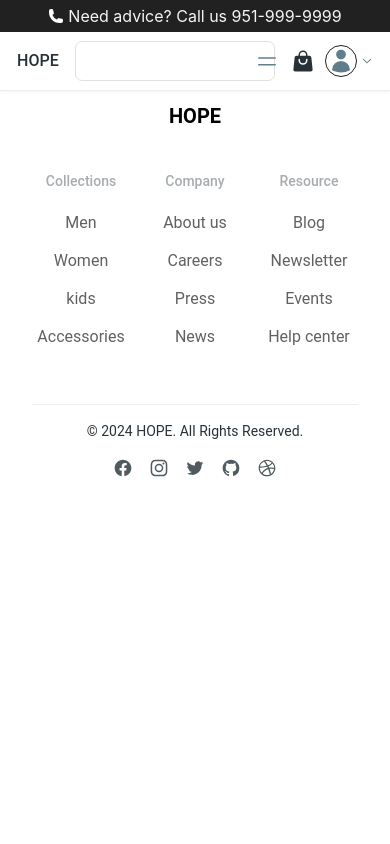
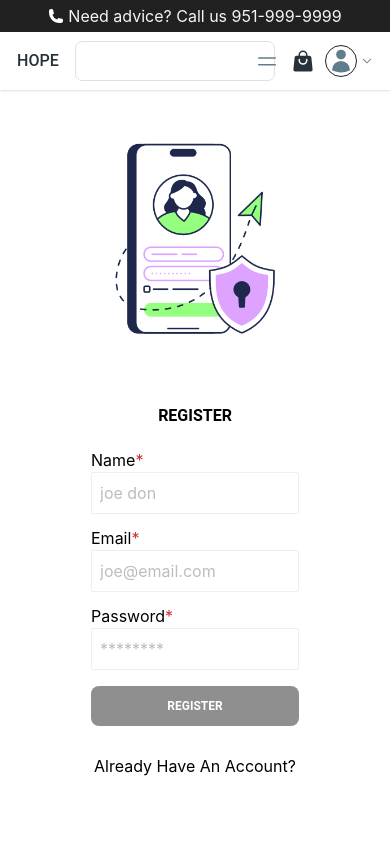
Before and after one commit to jagadeeshm2002/hope, a React (Create React App) app in the folder client/: page /register in a window 390 px wide. Shown: the top 844 px of the page. Built offline with nearby package versions, Linux system fonts and the light colour scheme.

Commit message:
optimize the client to minimal re-renders

```diff
--- a/client/src/App.js
+++ b/client/src/App.js
@@ -12,6 +12,7 @@ import HomeScreen from "./pages/home";
 import Shop from "./pages/shop";
 import SingleProduct from "./pages/singleProduct";
 import CartPage from "./pages/cart";
+import Dashboard from "./pages/dashboard";
 
 function App() {
   return (
@@ -21,7 +22,8 @@ function App() {
         <Route path="/" element={<Layout />}>
           {/*public routes */}
           <Route index element={<HomeScreen />} />
-          <Route path="login" element={<Login />} />
+          <Route path="login" element={<Login type="login" />} />
+          <Route path="register" element={<Login type="register"/>} />
           <Route path="shop" element={<Shop category={'all'} />} />
           <Route path="men" element={<Shop category={'men'} />} />
           <Route path="women" element={<Shop category={'women'} />} />
@@ -33,6 +35,7 @@ function App() {
           <Route element={<RequireAuth />}>
             <Route path="welcome" element={<Welcome />} />
             <Route path="cart" element={<CartPage />} />
+            <Route path="dashboard" element={<Dashboard />} />
           </Route>
         </Route>
       </Routes>
--- a/client/src/features/auth/authApiSlice.js
+++ b/client/src/features/auth/authApiSlice.js
@@ -10,7 +10,14 @@ export const authApiSlice = apislice.injectEndpoints({
 
       }),
     }),
+    register: builder.mutation({
+      query:credentials=>({
+        url:'/auth/register',
+        method:'POST',
+        body:{...credentials},
+      })
+    })
   }),
 });
 
-export const {useLoginMutation}=authApiSlice
+export const {useLoginMutation,useRegisterMutation}=authApiSlice
--- a/client/src/features/login/Login.js
+++ b/client/src/features/login/Login.js
@@ -1,58 +1,99 @@
-import { useRef, useState, useEffect } from "react";
+import { useState, useEffect } from "react";
 import { Link, useNavigate } from "react-router-dom";
-import { useLoginMutation } from "../auth/authApiSlice";
-import { useDispatch,useSelector } from "react-redux";
+import { useLoginMutation, useRegisterMutation } from "../auth/authApiSlice";
+import { useDispatch } from "react-redux";
 import { setCredentials } from "../auth/authSlice";
 import { Button } from "@material-tailwind/react";
 import loginImage from "../../assets/outline-mobile-login-via-phone-device.png";
 
-export default function Login() {
-  const initialState ={ email: "", password: "" }
+export default function Login({ type }) {
+  const navigate = useNavigate();
+
+  useEffect(() => {
+    const isAuthenticated = localStorage.getItem("token");
+    const pageTitle = type === "register" ? "Register" : "Login";
+
+    document.title = pageTitle;
+
+    if (isAuthenticated && type === "register") {
+      navigate("/");
+    } else if (isAuthenticated && type === "login") {
+      navigate("/");
+    }
+  }, [type, navigate]);
+  return (
+    <div className="flex w-full justify-center items-center">
+      <div className="max-w-screen-lg">
+        <div className="flex flex-col md:flex-row gap-4 p-10 px-14">
+          <div className="flex h-full w-52 md:w-full justify-self-center self-center  mx-10">
+            <img
+              src={loginImage}
+              alt="outline-mobile-login-via-phone-device"
+              aria-label="outline-mobile-login-via-phone-device"
+            />
+          </div>
+          <div className="m-10 flex flex-col justify-center md:w-full">
+            {type === "login" ? <LoginForm /> : <RegisterForm />}
+            {type === "login" ? (
+              <Link to="/register" className="hover:text-gray-800 mt-6">
+                Create An Account
+              </Link>
+            ) : (
+              <Link to="/login" className="hover:text-gray-800 mt-6">
+                Already Have An Account?
+              </Link>
+            )}
+          </div>
+        </div>
+      </div>
+    </div>
+  );
+}
+
+export const LoginForm = () => {
+  const initialState = { email: "", password: "" };
   const [formValue, setFormValue] = useState(initialState);
   const [formErrors, setFormErrors] = useState({});
-  const [isSubmit, setIsSubmit] = useState(false);
+  const [success, setSuccess] = useState("");
+
   const [errorMessage, setErrorMessage] = useState("");
   const navigate = useNavigate();
 
   const [login, { isLoading }] = useLoginMutation();
   const dispatch = useDispatch();
 
-
   const handleSubmit = async (e) => {
     e.preventDefault();
-    setFormErrors(validator(formValue));
-    setIsSubmit(true);
-    if(Object.keys(formErrors).length === 0 && isSubmit) {
+    const errors = validator(formValue);
+    setFormErrors(errors);
+
+    if (Object.keys(errors).length === 0) {
       try {
-      const {email,password}= formValue
-      const userData = await login({ email,password }).unwrap();
+        const { email, password } = formValue;
+        const userData = await login({ email, password }).unwrap();
+        dispatch(setCredentials({ ...userData, user: email }));
+        const { message } = userData;
+        setSuccess(message);
+        setFormValue(initialState);
+        setTimeout(() => navigate(-1), 2000);
 
-      dispatch(setCredentials({ ...userData,user:email}));
-      setFormValue(initialState)
-      navigate(-1);
       } catch (err) {
-      console.log(err)
-      if (err?.originalStatus?.status === 400) {
+        console.log(err);
+        if (err?.status === 400) {
           setErrorMessage("Missing email or password");
-      } else if (err.originalStatus?.status === 401) {
-        setErrorMessage("Unauthorized");
+        } else if (err?.status === 401) {
+          setErrorMessage(err?.data?.error);
         } else {
           setErrorMessage("Login failed");
         }
-
       }
     }
   };
-
 
   const onChangeHandler = (e) => {
     const { name, value } = e.target;
     setFormValue({ ...formValue, [name]: value });
   };
-
-  useEffect(() => {
-
-  }, [formErrors, formValue, isSubmit, errorMessage]);
 
   const validator = (values) => {
     const errors = {};
@@ -66,30 +107,31 @@ export default function Login() {
 
     if (!values.password) {
       errors.password = "Password is required";
-    } else if (values.password.length < 8 ) {
-      errors.password ="password must contain 8 characters";
+    } else if (values.password.length < 8) {
+      errors.password = "Password must contain at least 8 characters";
     }
 
     return errors;
   };
 
   return (
-    <>
-      <div className="flex w-[100%] justify-center items-center ">
-        <div className="max-w-screen-lg">
-          <div className="flex flex-col  md:flex-row gap-4  p-10 px-14">
-            <div className="flex-auto w-52 md:w-full justify-self-start mx-10">
-              <img
-                src={loginImage}
-                alt="outline-mobile-login-via-phone-device"
-                aria-label="outline-mobile-login-via-phone-device"
-              />
-            </div>
-            <div className="m-10 flex flex-col justify-center md:w-full">
     <form onSubmit={handleSubmit}>
       <p className="font-sans mb-5 font-semibold">LOGIN</p>
       <div className="flex flex-col items-start">
-                <p className={`text-red-700 text-sm ${errorMessage !== "" ? "block" : "hidden"}`}>{errorMessage}</p>
+        <p
+          className={`text-red-700 text-sm my-2 ${
+            errorMessage ? "block" : "hidden"
+          }`}
+        >
+          {errorMessage}
+        </p>
+        <p
+          className={`text-green-500 text-sm text-center ${
+            success ? "block" : "hidden"
+          }`}
+        >
+          {success}
+        </p>
         <div className="flex flex-col items-start w-full mb-3">
           <label htmlFor="email">
             Email<span className="text-red-700">*</span>
@@ -97,11 +139,12 @@ export default function Login() {
           <input
             id="email"
             placeholder="joe@email.com"
-                      type="text"
+            type="email"
             value={formValue.email}
             name="email"
             onChange={onChangeHandler}
             className="border rounded-sm p-2 w-full"
+
           />
           <p className="text-red-700 text-sm ml-1">{formErrors.email}</p>
         </div>
@@ -118,23 +161,168 @@ export default function Login() {
             name="password"
             onChange={onChangeHandler}
             className="border rounded-sm p-2 w-full"
+            autoComplete="new-password"
           />
-                  <p className="text-red-700 text-sm ">{formErrors.password}</p>
+          <p className="text-red-700 text-sm">{formErrors.password}</p>
         </div>
       </div>
-                <Link to={"#"} className="m-0 flex justify-end text-blue-700 hover:text-blue-900 gap-0 text-sm mt-2">
+      <Link
+        to="#"
+        className="m-0 flex justify-end text-blue-700 hover:text-blue-900 text-sm mt-2"
+      >
         Forgot Password?
       </Link>
-                <Button type="submit" title="jaga" className="my-1 w-[100%]" disabled={!formValue.email || !formValue.password} >
+      <Button
+        type="submit"
+        className="my-1 w-full"
+        disabled={!formValue.email || !formValue.password || isLoading}
+      >
         Login
       </Button>
     </form>
+  );
+};
 
-              <Link to={"/register"} className="hover:text-gray-800 mt-6">Create An Account</Link>
+export const RegisterForm = () => {
+  const initialState = { name: "", email: "", password: "" };
+  const [formValue, setFormValue] = useState(initialState);
+  const [formErrors, setFormErrors] = useState({});
+  const [success, setSuccess] = useState("");
+
+  const [errorMessage, setErrorMessage] = useState("");
+  const navigate = useNavigate();
+
+  const [register, { isLoading }] = useRegisterMutation();
+
+  const handleSubmit = async (e) => {
+    e.preventDefault();
+    const errors = validator(formValue);
+    setFormErrors(errors);
+
+    if (Object.keys(errors).length === 0) {
+      try {
+        const { name, email, password } = formValue;
+        const { message } = await register({ name, email, password }).unwrap();
+        setSuccess(message);
+
+        setFormValue(initialState);
+        setTimeout(() => navigate("/login"), 3000);
+      } catch (err) {
+        if (err?.originalStatus?.status === 400) {
+          setErrorMessage("All fields are required");
+        } else if (err.originalStatus?.status === 409) {
+          setErrorMessage("User already exists");
+        } else {
+          setErrorMessage("Registration failed");
+        }
+      }
+    }
+  };
+
+  const onChangeHandler = (e) => {
+    const { name, value } = e.target;
+    setFormValue({ ...formValue, [name]: value });
+  };
+
+  const validator = (values) => {
+    const errors = {};
+    const regex = /^[a-zA-Z0-9._%+-]+@[a-zA-Z0-9.-]+\.[a-zA-Z]{2,}$/;
+
+    if (!values.name) {
+      errors.name = "Name is required";
+    }
+
+    if (!values.email) {
+      errors.email = "Email is required";
+    } else if (!regex.test(values.email)) {
+      errors.email = "Email is invalid";
+    }
+
+    if (!values.password) {
+      errors.password = "Password is required";
+    } else if (values.password.length < 8) {
+      errors.password = "Password must contain at least 8 characters";
+    }
+
+    return errors;
+  };
+
+  return (
+    <form onSubmit={handleSubmit} autoComplete="off">
+      <p className="font-sans mb-5 font-semibold">REGISTER</p>
+      <div className="flex flex-col items-start">
+        <p
+          className={`text-red-700 text-sm text-center ${
+            errorMessage ? "block" : "hidden"
+          }`}
+        >
+          {errorMessage}
+        </p>
+        <p
+          className={`text-green-500 text-sm text-center ${
+            success ? "block" : "hidden"
+          }`}
+        >
+          {success}
+        </p>
+        <div className="flex flex-col items-start w-full mb-3">
+          <label htmlFor="name">
+            Name<span className="text-red-700">*</span>
+          </label>
+          <input
+            id="name"
+            placeholder="joe don"
+            type="text"
+            value={formValue.name}
+            name="name"
+            onChange={onChangeHandler}
+            className="border rounded-sm p-2 w-full"
+            autoComplete="nope"
+          />
+          <p className="text-red-700 text-sm ml-1">{formErrors.name}</p>
+        </div>
+        <div className="flex flex-col items-start w-full mb-3">
+          <label htmlFor="email">
+            Email<span className="text-red-700">*</span>
+          </label>
+          <input
+            id="email"
+            placeholder="joe@email.com"
+            type="email"
+            value={formValue.email}
+            name="email"
+            onChange={onChangeHandler}
+            className="border rounded-sm p-2 w-full -webkit-appearance-none appearance-none"
+            autoComplete="nope"
+          />
+          <p className="text-red-700 text-sm ml-1">{formErrors.email}</p>
+        </div>
+
+        <div className="flex flex-col items-start w-full">
+          <label htmlFor="password">
+            Password<span className="text-red-700">*</span>
+          </label>
+          <input
+            id="password"
+            placeholder="********"
+            type="password"
+            value={formValue.password}
+            name="password"
+            onChange={onChangeHandler}
+            className="border rounded-sm p-2 w-full appearance-none -webkit-appearance-none"
+            autoComplete="new-password"
+          />
+          <p className="text-red-700 text-sm">{formErrors.password}</p>
         </div>
       </div>
-        </div>
-      </div>
-    </>
+
+      <Button
+        type="submit"
+        className="my-1 w-full mt-4"
+        disabled={!formValue.email || !formValue.password || isLoading}
+      >
+        Register
+      </Button>
+    </form>
   );
-}
+};
--- a/client/src/features/product/productApiSlice.js
+++ b/client/src/features/product/productApiSlice.js
@@ -5,7 +5,7 @@ const productApi = apislice.injectEndpoints({
       query: ({ category, page }) => {
         return {
           url: `/products`,
-          params: { category, page,limit:20 },
+          params: { category, page,limit:18 },
           method: "GET",
         };
       },
--- a/client/src/pages/cart/index.jsx
+++ b/client/src/pages/cart/index.jsx
@@ -19,8 +19,6 @@ export default function CartPage() {
   const dispatch = useDispatch();
   const cart = useSelector(selectCart);
   const userId = useSelector(selectUserId);
-  console.log(userId);
-  console.log(cart);
 
   // Call useAddToCartMutation directly within the component
   // const [addToCart, { isSuccess, isError, errorMessage }] = useAddToCartMutation();
--- /dev/null
+++ b/client/src/pages/dashboard/index.jsx
@@ -0,0 +1,11 @@
+import React from "react";
+
+const Dashboard = () => {
+  return (
+    <section className="px-16 py-8">
+      <div className="bg-red-100 ">Dashboard</div>
+    </section>
+  );
+};
+
+export default Dashboard;
--- a/client/src/pages/shop/index.jsx
+++ b/client/src/pages/shop/index.jsx
@@ -1,29 +1,39 @@
-import React, { useState } from "react";
+import React, { useState, useEffect } from "react";
 import { MultiRangeSlider } from "../../utilities/multiRangeSlider";
 import { Select, Option, Spinner, Button } from "@material-tailwind/react";
 import { useGetProductsQuery } from "../../features/product/productApiSlice";
 import { ProductList } from "../../components/productList";
-import { ArrowDownIcon, ChevronDownIcon } from "@heroicons/react/24/outline";
+import {  ChevronDownIcon } from "@heroicons/react/24/outline";
+import { Pagination } from "../../utilities/pagination/pagination";
 
-export default function({category}) {
+export default function Shop({ category }) {
   const [priceRange, setPriceRange] = useState([1, 5000]);
   const [priceShow, setPriceShow] = useState(false);
-  const [page, setPage] = useState(1);
+  const [activePage, setActivePage] = useState(1);
 
   const [sortBy, setSortBy] = useState("newest");
   const shopCategory = category || "all";
 
+  const { isLoading, error, refetch, data } = useGetProductsQuery({
+    category: shopCategory,
+    page: activePage,
+  });
 
-
-  const { data, isLoading, error, refetch } = useGetProductsQuery({
-    category: shopCategory,
-    page,
-  });
-  console.log(data)
-  console.log(isLoading);
+  const { productsData: products, total, totalPages } = data || {};
+  const startCount = (activePage - 1) * 18 + 1;
+  const endCount = activePage * 18 > total ? total : activePage * 18;
 
   // Check if there is an error and the error message is "Not server response"
+  useEffect(() => {
+    const resetState = () => {
+      setPriceRange([1, 5000]);
+      setPriceShow(false);
+      setActivePage(1);
+      setSortBy("newest");
+    };
 
+    resetState();
+  }, [category]);
   return (
     <div className=" w-full flex justify-center py-12 ">
       <div className=" max-w-screen-xl w-[1280px] ">
@@ -65,7 +75,13 @@ export default function({category}) {
             <div className="flex flex-col space-y-2 ">
               <div className="flex flex-row justify-between  items-center border border-gray-300 px-6 py-2 rounded-lg bg-gray-50">
                 <div>
-                  <p>Showing 12 of 24 results</p>
+                  <p>
+                    Showing
+                    <span className="mx-1">
+                      {startCount}-{endCount}
+                    </span>
+                    of<span className="mx-1">{total}</span>results
+                  </p>
                 </div>
                 <div className="flex flex-row justify-around gap-2 items-center">
                   <p className="font-sans text-start w-full">Sort by</p>
@@ -83,10 +99,10 @@ export default function({category}) {
                 </div>
               </div>
             </div>
-            <div className="flex items-center justify-center">
+            <div className="flex flex-col items-center justify-center">
               <div className="grid   grid-cols-2 xl:grid-cols-3 gap-4">
-                {data && data?.length > 0 ? (
-                  data.map((product) => (
+                {products && products?.length > 0 ? (
+                  products.map((product) => (
                     <ProductList item={product} key={product.slug} />
                   ))
                 ) : error ? (
@@ -98,10 +114,17 @@ export default function({category}) {
                   <Spinner />
                 )}
               </div>
+              <div className="mt-10">
+                <Pagination
+                  active={activePage}
+                  setActive={setActivePage}
+                  total={totalPages}
+                />
+              </div>
             </div>
           </section>
         </div>
       </div>
     </div>
   );
-};
+}
--- a/client/src/pages/singleProduct/index.jsx
+++ b/client/src/pages/singleProduct/index.jsx
@@ -1,6 +1,6 @@
 import React, { useState } from "react";
 import { useGetProductQuery } from "../../features/product/productApiSlice";
-import { Link, useNavigate } from "react-router-dom";
+import {  useNavigate } from "react-router-dom";
 import {
   Button,
   IconButton,
@@ -14,12 +14,12 @@ import Reviews from "../../components/reviews";
 import { addToCart } from "../cart/cartSlice";
 import { useDispatch } from "react-redux";
 
-
 export default function SingleProduct() {
   const productSlug = window.location.pathname.split("/")[2];
   const navigate = useNavigate();
   const [quantity, setQuantity] = useState(1);
-  const dispatch = useDispatch()
+  const dispatch = useDispatch();
+
 
   const {
     data: product,
@@ -31,19 +31,13 @@ export default function SingleProduct() {
     status,
     message,
   } = useGetProductQuery(productSlug);
-  console.log(quantity)
 
+  const {_id: id, name, price, description, category, stock, brand, sku, imageUrl} = product || {};
+  const { originalPrice, offerPrice } = price || {};
 
-
-  const {_id:id, name, price, description, category, stock, brand,sku ,imageUrl} = product || {};
-  const {originalPrice,offerPrice} = price || {};
-
-
-
-  function handleAddToCart(e){
-    e.preventDefault()
-    dispatch(addToCart({id,sku,name,offerPrice,quantity,imageUrl}))
-
+  function handleAddToCart(e) {
+    e.preventDefault();
+    dispatch(addToCart({ id, sku, name, offerPrice, quantity, imageUrl }));
   }
 
   if (isError && error && !isFetching && !isSuccess) {
@@ -61,6 +55,7 @@ export default function SingleProduct() {
       </div>
     );
   }
+
   if (isLoading)
     return (
       <div className="w-full h-screen flex justify-center items-center">
@@ -72,9 +67,9 @@ export default function SingleProduct() {
     <>
       {product && isSuccess ? (
         <section className="py-16 px-8 bg-blue-gray-50">
-          <div className=" mx-auto container grid place-items-center grid-cols-1 md:grid-cols-2 gap-4">
-            <img src={dummy} alt={name} className="h-[28rem] md:h-[36rem] " />
-            <div className="flex flex-col items-start  h-full  bg-white rounded-md shadow-md p-4">
+          <div className="mx-auto container grid place-items-center grid-cols-1 md:grid-cols-2 gap-4">
+            <img src={dummy} alt={name} className="h-[28rem] md:h-[36rem]" />
+            <div className="flex flex-col items-start h-full bg-white rounded-md shadow-md p-4">
               <div className="flex flex-row justify-between w-full">
                 <div>
                   <Typography className="mb-4" variant="h4">
@@ -86,10 +81,10 @@ export default function SingleProduct() {
                       variant="h2"
                     >
                       <span className="mx-[3px]">₹</span>
-                      {offerPrice||price?.offerPrice}
+                      {offerPrice || price?.offerPrice}
                     </Typography>{" "}
                     <Typography className="!text-gray-800 font-sans line-through decoration-blue-gray-800 font-xs">
-                      {originalPrice||price?.originalPrice}
+                      {originalPrice || price?.originalPrice}
                     </Typography>
                   </div>
                   <div className="my-2 flex items-center gap-2 text-sm">
@@ -107,11 +102,11 @@ export default function SingleProduct() {
                 </div>
                 <div className="hidden lg:block">
                   {stock === 0 && !stock ? (
-                    <Typography className="!mt-4  text-base font !text-white rounded-full border  px-3 py-4 bg-gray-600 hover:bg-gray-700 mx-10">
+                    <Typography className="!mt-4 text-base font !text-white rounded-full border px-3 py-4 bg-gray-600 hover:bg-gray-700 mx-10">
                       Out of stock
                     </Typography>
                   ) : (
-                    <Typography className="!mt-4  text-base font !text-white rounded-full border border-red-500 px-3 py-4 bg-red-600 hover:bg-red-700 mx-10">
+                    <Typography className="!mt-4 text-base font !text-white rounded-full border border-red-500 px-3 py-4 bg-red-600 hover:bg-red-700 mx-10">
                       Sale
                     </Typography>
                   )}
@@ -123,7 +118,7 @@ export default function SingleProduct() {
                 </Typography>
               </div>
 
-              <div className="mx-2  my-4 flex flex-row w-full items-center gap-3 ">
+              <div className="mx-2 my-4 flex flex-row w-full items-center gap-3">
                 <div className="mr-2 w-1/3">
                   <select
                     value={quantity}
@@ -131,10 +126,10 @@ export default function SingleProduct() {
                     min={1}
                     max={10}
                     inputMode="numeric"
-                    className="px-2 py-2 rounded-md w-full border border-gray-400 mx-auto active:border-gray-700 focus:border-gray-700 focus-within:border-gray-700 transition ease-in-out duration-300 "
+                    className="px-2 py-2 rounded-md w-full border border-gray-400 mx-auto active:border-gray-700 focus:border-gray-700 focus-within:border-gray-700 transition ease-in-out duration-300"
                   >
                     {[...Array(5).keys()].map((val) => (
-                      <option key={val + 1} value={val + 1} >
+                      <option key={val + 1} value={val + 1}>
                         {val + 1}
                       </option>
                     ))}
@@ -151,7 +146,9 @@ export default function SingleProduct() {
               </div>
             </div>
           </div>
-          <div className=" mx-auto container my-10 w-full "><Reviews /></div>
+          <div className="mx-auto container my-10 w-full">
+            <Reviews />
+          </div>
         </section>
       ) : (
         <div className="w-full h-screen flex justify-center items-center">
--- a/client/src/utilities/multiRangeSlider/index.jsx
+++ b/client/src/utilities/multiRangeSlider/index.jsx
@@ -6,7 +6,7 @@ import { Rating } from "@material-tailwind/react";
 
 export const MultiRangeSlider = ({ defaultValue, max, onChange, className, slider }) => {
   const [rangeValue, setRangeValue] = useState(defaultValue);
-  console.log(rangeValue);
+
 
   const rangeChange = (newValue) => {
     setRangeValue(newValue);
--- /dev/null
+++ b/client/src/utilities/pagination/pagination.jsx
@@ -0,0 +1,43 @@
+
+import { IconButton, Typography } from "@material-tailwind/react";
+import { ArrowRightIcon, ArrowLeftIcon } from "@heroicons/react/24/outline";
+
+export function Pagination({ active, setActive, total }) {
+  const next = () => {
+    if (active === total) return;
+
+    setActive(active + 1);
+  };
+
+  const prev = () => {
+    if (active === 1) return;
+
+    setActive(active - 1);
+  };
+
+  return (
+    <div className="flex items-center gap-8">
+      <IconButton
+        size="sm"
+        variant="outlined"
+        onClick={prev}
+        disabled={active === 1}
+      >
+        <ArrowLeftIcon strokeWidth={2} className="h-4 w-4" />
+      </IconButton>
+      <Typography color="gray" className="font-normal">
+
+        <strong className="text-gray-900">{active}</strong> of{" "}
+        <strong className="text-gray-900">{total}</strong>
+      </Typography>
+      <IconButton
+        size="sm"
+        variant="outlined"
+        onClick={next}
+        disabled={active === 10}
+      >
+        <ArrowRightIcon strokeWidth={2} className="h-4 w-4" />
+      </IconButton>
+    </div>
+  );
+}
```
Also changed, not shown: client/src/components/header/index.jsx (+16 -22 lines), 2 other files (tests, documents, lock files or other folders). Lines whose indentation alone changed are shown as unchanged.
